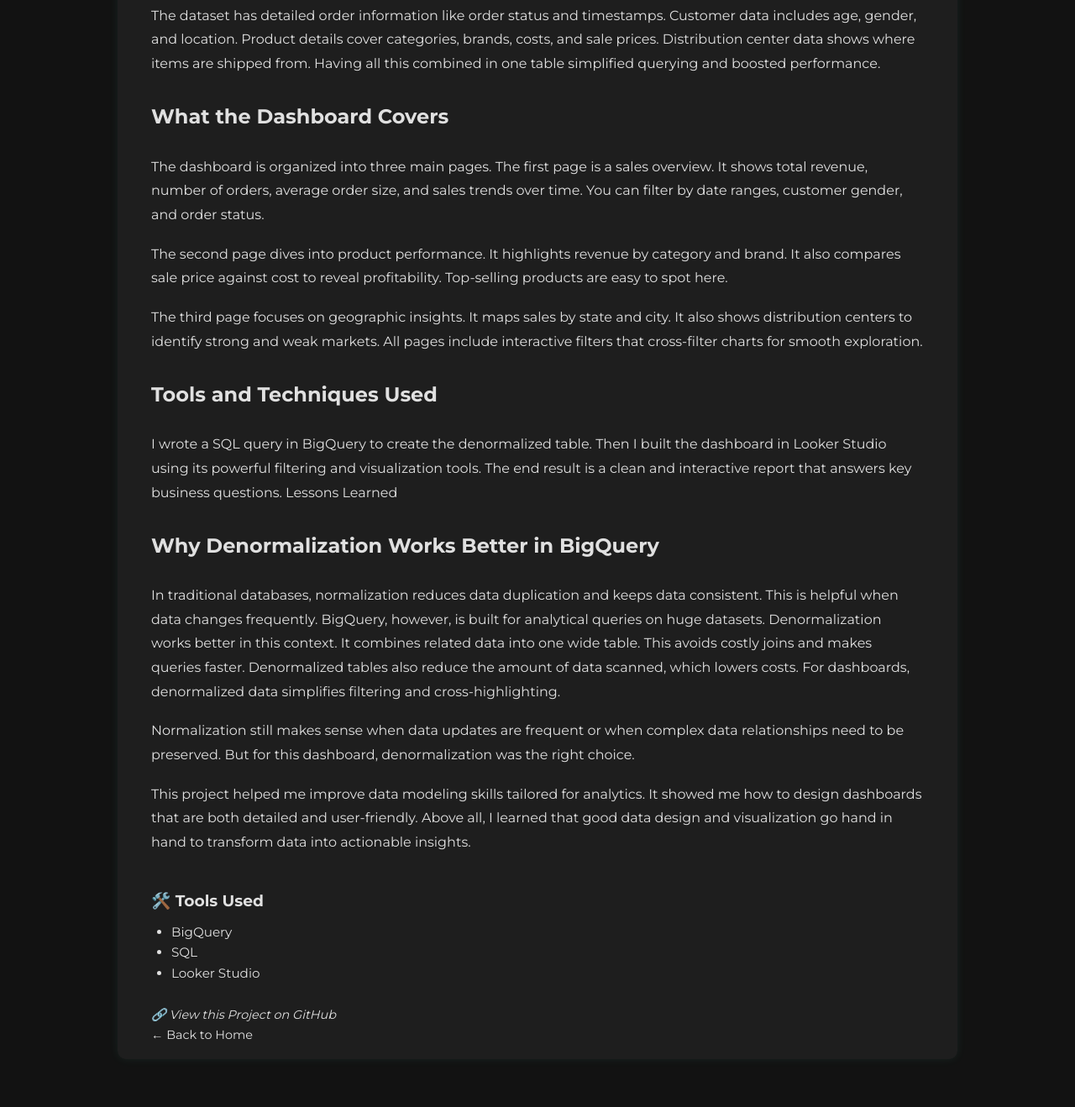
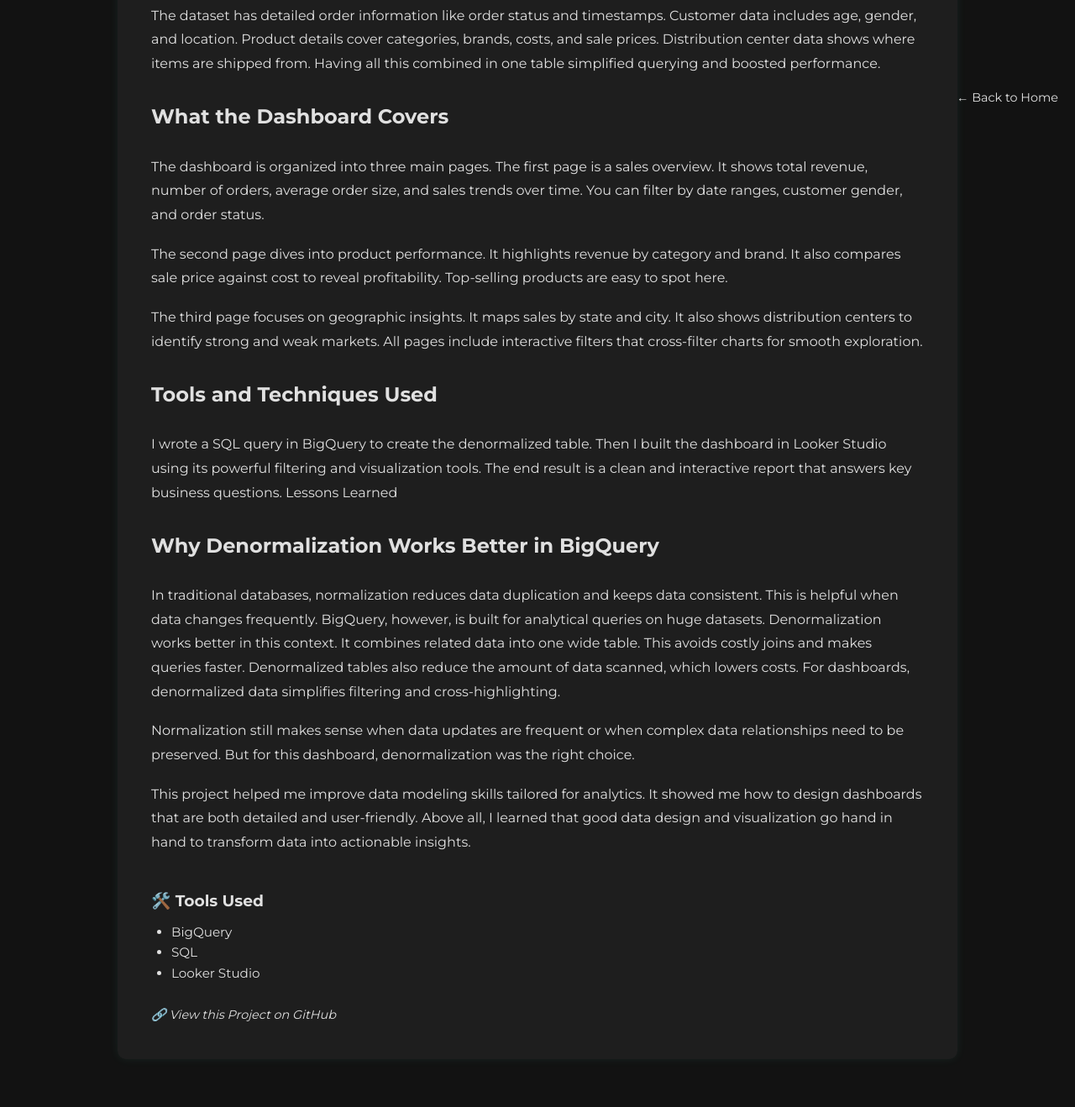
Before and after one commit to Fassilsis/fassilsis.github.io, a Jekyll site: the page built from projects/thelooker-ecommerce-dashboard.md, in a window 1280 px wide. Shown: the part 722-2040 px from the top of the page at 84% size. Built offline with Jekyll 4.4.1, drawn with Linux system fonts in a browser that asks for light colours.

Commit message:
Update project.html

```diff
--- a/_layouts/project.html
+++ b/_layouts/project.html
@@ -41,7 +41,9 @@ layout: default
       </div>
       {% endif %}
 
-      <a href="/" class="back-link" style=" position: fixed; display: block; text-align: right;">← Back to Home</a>
+      <a href="/" class="back-link" style="position: fixed; bottom: 20px; right: 20px; display: block; text-align: right; z-index: 1000;">
+          ← Back to Home
+      </a>
     </div>
   </div>
 </div>
```
